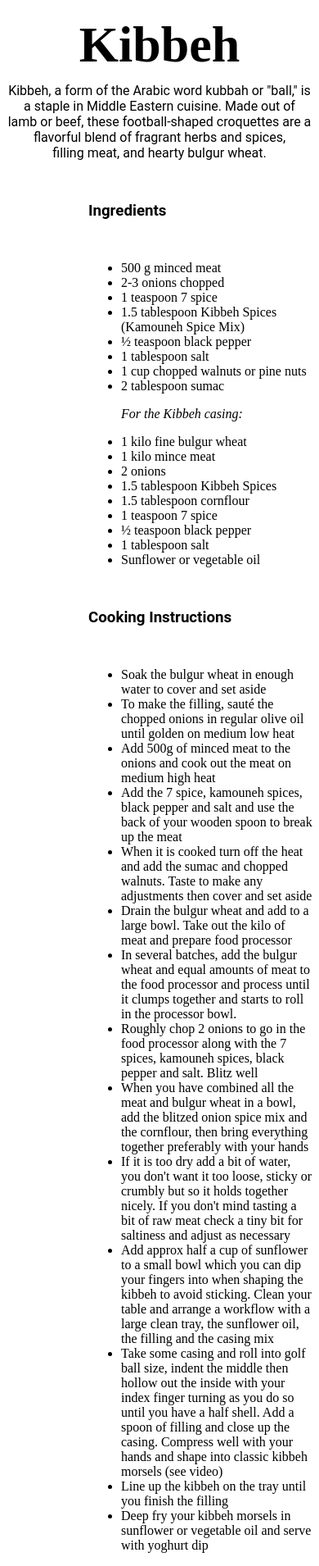
After one commit to ClayLogsdon/idm232-cml492, a PHP site: page /index.html in a window 390 px wide. The commit adds this page. Shown: the part 945-2855 px from the top of the page at 82% size. Run offline with PHP 8.4, Linux system fonts and the light colour scheme; some web fonts are replaced.

Commit message:
[Add] Filled out the site

```diff
--- /dev/null
+++ b/index.html
@@ -0,0 +1,162 @@
+<!DOCTYPE html>
+<html lang="en">
+
+
+<head>
+
+
+    <meta charset="UTF-8">
+    <meta http-equiv="X-UA-Compatible" content="IE=edge">
+    <meta name="viewport" content="width=device-width, initial-scale=1.0">
+    <title>Alpha Interaction</title>
+    <link rel="stylesheet" href="styles.css">
+
+
+</head>
+
+
+<body>
+
+    <div class="red-stripe-1">
+
+    </div>
+
+
+    <h1 class="logo">The Lebanese Cookbook</h1>
+
+    <div class="red-stripe-1">
+
+    </div>
+
+
+    <nav class="menu">
+      <ul>
+        <li><a href="http://www.jochaho.com/wordpress/">Home</a></li>
+        <li><a href="http://www.jochaho.com/wordpress/about-pritesh-badge/">Recipes</a></li>
+        <li><a href="http://www.jochaho.com/wordpress/category/news/">Log In</a></li>
+      </ul>
+    </nav>
+
+    <img class="food" src="https://thesaltandsweet.com/wp-content/uploads/2021/12/wp-1638652915919-720x720.jpg" alt="Girl in a jacket">
+
+    <h1 class="food-name">Kibbeh</h1>
+
+    <div class="description-box">
+
+
+    <p class="description">Kibbeh, a form of the Arabic word kubbah or "ball," is a staple in Middle
+        Eastern cuisine. Made out of <br> lamb or beef, these football-shaped croquettes are a flavorful
+        blend of fragrant herbs and spices, <br>filling meat, and hearty bulgur wheat.</p>
+
+
+    </div>
+
+    <h3 class="ingredients-title">Ingredients</h3>
+
+    <ul class="ingredients">
+<li>
+    500 g minced meat
+
+</li>
+<li>
+    2-3 onions chopped
+    <li>
+        1 teaspoon 7 spice
+    </li>
+    <li>
+        1.5 tablespoon Kibbeh Spices (Kamouneh Spice Mix)
+    </li>
+    <li>
+        ½ teaspoon black pepper
+    </li>
+    <li>
+        1 tablespoon salt
+    </li>
+    <li>
+        1 cup chopped walnuts or pine nuts
+    </li>
+    <li>
+        2 tablespoon sumac
+    </li>
+    <p style="font-style: italic">For the Kibbeh casing:</p>
+    <li>
+        1 kilo fine bulgur wheat
+    </li>
+<li>
+    1 kilo mince meat
+</li>
+<li>
+    2 onions
+</li>
+<li>
+    1.5 tablespoon Kibbeh Spices
+</li>
+<li>
+    1.5 tablespoon cornflour
+</li>
+<li>
+    1 teaspoon 7 spice
+</li>
+<li>
+½ teaspoon black pepper
+</li>
+<li>
+    1 tablespoon salt
+</li>
+<li>
+    Sunflower or vegetable oil
+</li>
+    </ul>
+
+
+    <h3 class="instructions-title">Cooking Instructions</h3>
+
+
+    <ul class="ingredients">
+        <li>
+            Soak the bulgur wheat in enough water to cover and set aside
+        </li>
+        <li>
+            To make the filling, sauté the chopped onions in regular olive oil until golden on medium low heat
+            <li>
+            Add 500g of minced meat to the onions and cook out the meat on medium high heat
+            </li>
+            <li>
+                Add the 7 spice, kamouneh spices, black pepper and salt and use the back of your wooden spoon to break up the meat
+            </li>
+            <li>
+                When it is cooked turn off the heat and add the sumac and chopped walnuts. Taste to make any adjustments then cover and set aside
+            </li>
+            <li>
+                Drain the bulgur wheat and add to a large bowl. Take out the kilo of meat and prepare food processor
+            </li>
+            <li>
+                In several batches, add the bulgur wheat and equal amounts of meat to the food processor and process until it clumps together and starts to roll in the processor bowl.
+            </li>
+            <li>
+                Roughly chop 2 onions to go in the food processor along with the 7 spices, kamouneh spices, black pepper and salt. Blitz well
+            </li>
+            <li>
+                When you have combined all the meat and bulgur wheat in a bowl, add the blitzed onion spice mix and the cornflour, then bring everything together preferably with your hands
+            </li>
+        <li>
+            If it is too dry add a bit of water, you don't want it too loose, sticky or crumbly but so it holds together nicely. If you don't mind tasting a bit of raw meat check a tiny bit for saltiness and adjust as necessary
+        </li>
+        <li>
+            Add approx half a cup of sunflower to a small bowl which you can dip your fingers into when shaping the kibbeh to avoid sticking. Clean your table and arrange a workflow with a large clean tray, the sunflower oil, the filling and the casing mix
+        </li>
+        <li>
+            Take some casing and roll into golf ball size, indent the middle then hollow out the inside with your index finger turning as you do so until you have a half shell. Add a spoon of filling and close up the casing. Compress well with your hands and shape into classic kibbeh morsels (see video)
+        </li>
+        <li>
+            Line up the kibbeh on the tray until you finish the filling
+
+        </li>
+        <li>
+            Deep fry your kibbeh morsels in sunflower or vegetable oil and serve with yoghurt dip
+        </li>
+            </ul>
+
+</body>
+
+</html>
--- /dev/null
+++ b/styles.css
@@ -0,0 +1,353 @@
+.body {
+    margin: 0px;
+    padding: 0px;
+    background-color: #FFFAF4;
+}
+
+.red-stripe-1 {
+    margin: 0;
+    padding: 0;
+    width: auto;
+    height: 70px;
+    background-color: red;
+}
+
+.logo {
+padding: 10px 0 0 0;
+text-align: center;
+color: green;
+font-family: 'Courgette';
+font-size: 40px;
+}
+
+/* latin-ext */
+@font-face {
+    font-family: 'Courgette';
+    font-style: normal;
+    font-weight: 400;
+    src: url(https://fonts.gstatic.com/s/courgette/v13/wEO_EBrAnc9BLjLQAUk1WPoK7Es.woff2) format('woff2');
+    unicode-range: U+0100-024F, U+0259, U+1E00-1EFF, U+2020, U+20A0-20AB, U+20AD-20CF, U+2113, U+2C60-2C7F, U+A720-A7FF;
+  }
+  /* latin */
+  @font-face {
+    font-family: 'Courgette';
+    font-style: normal;
+    font-weight: 400;
+    src: url(https://fonts.gstatic.com/s/courgette/v13/wEO_EBrAnc9BLjLQAUk1VvoK.woff2) format('woff2');
+    unicode-range: U+0000-00FF, U+0131, U+0152-0153, U+02BB-02BC, U+02C6, U+02DA, U+02DC, U+2000-206F, U+2074, U+20AC, U+2122, U+2191, U+2193, U+2212, U+2215, U+FEFF, U+FFFD;
+  }
+
+  /* latin-ext */
+  @font-face {
+    font-family: 'Updock';
+    font-style: normal;
+    font-weight: 400;
+    src: url(https://fonts.gstatic.com/s/updock/v2/nuF4D_3dVZ70UI9ihbi2200.woff2) format('woff2');
+    unicode-range: U+0100-024F, U+0259, U+1E00-1EFF, U+2020, U+20A0-20AB, U+20AD-20CF, U+2113, U+2C60-2C7F, U+A720-A7FF;
+  }
+  /* latin */
+  @font-face {
+    font-family: 'Updock';
+    font-style: normal;
+    font-weight: 400;
+    src: url(https://fonts.gstatic.com/s/updock/v2/nuF4D_3dVZ70UI9ii7i2.woff2) format('woff2');
+    unicode-range: U+0000-00FF, U+0131, U+0152-0153, U+02BB-02BC, U+02C6, U+02DA, U+02DC, U+2000-206F, U+2074, U+20AC, U+2122, U+2191, U+2193, U+2212, U+2215, U+FEFF, U+FFFD;
+  }
+
+
+.menu ul, .menu li {
+
+}
+
+.menu ul {
+    position: relative;
+    margin-top: 30px;
+
+    list-style: none;
+    width: 100%;
+    display: inline-block;
+    text-align: center;
+    padding: 0;
+
+/* turns the bar grey */
+list-style: none;
+background-color: #f2f2f2;
+border-bottom: 1px solid #ccc;
+border-top: 1px solid #ccc;
+margin-left: 0px;
+}
+
+.menu li {
+    display: inline-block;
+text-align:center;
+
+}
+
+.menu a {
+    color: #000;
+    display: block;
+    font: bold 12px/20px sans-serif;
+    padding: 10px 25px;
+    text-align: center;
+    text-decoration: none;
+    -webkit-transition: all .25s ease;
+    -moz-transition: all .25s ease;
+    -ms-transition: all .25s ease;
+    -o-transition: all .25s ease;
+    transition: all .25s ease;
+}
+
+.menu a:hover {
+    color: #0078D4;
+    display: block;
+    font: bold 12px/20px sans-serif;
+    padding: 10px 25px;
+    text-align: center;
+    text-decoration: none;
+    -webkit-transition: all .25s ease;
+    -moz-transition: all .25s ease;
+    -ms-transition: all .25s ease;
+    -o-transition: all .25s ease;
+    transition: all .25s ease;
+}
+
+
+.food {
+    width: 800px;
+    height: 530px;
+    display: block;
+    margin-left: auto;
+    margin-right: auto;
+    width: 50%;
+    position: relative;
+    margin-top: 20px;
+}
+
+.food-name {
+    padding: 0 0 10 0;
+    text-align: center;
+    color: #000;
+    font-family: 'Updock';
+    font-size: 62px;
+    font-weight: 600;
+    position: relative;
+    margin-top: 20px;
+}
+
+
+  .description {
+    font-family: 'Roboto';
+    text-align: center;
+    position: relative;
+    margin-top: -30px;
+  }
+
+.ingredients-title {
+    position: relative;
+    margin-left: 100px;
+    margin-top: 50px;
+    font-family: 'Roboto';
+}
+
+.ingredients {
+    position: relative;
+    margin-left: 100px;
+    margin-top: 50px;
+
+}
+
+.instructions-title {
+    position: relative;
+    margin-left: 100px;
+    margin-top: 50px;
+    font-family: 'Roboto';
+}
+
+
+.instructions {
+    position: relative;
+    margin-left: 100px;
+    margin-top: 50px;
+
+}
+
+
+@media only screen and (max-width: 768px) {
+
+    .body {
+        margin: 0px;
+        padding: 0px;
+        background-color: #FFFAF4;
+    }
+
+    .red-stripe-1 {
+        margin: 0;
+        padding: 0;
+        width: auto;
+        height: 70px;
+        background-color: red;
+    }
+
+    .logo {
+    padding: 10px 0 0 0;
+    text-align: center;
+    color: green;
+    font-family: 'Courgette';
+    font-size: 40px;
+    }
+
+    /* latin-ext */
+    @font-face {
+        font-family: 'Courgette';
+        font-style: normal;
+        font-weight: 400;
+        src: url(https://fonts.gstatic.com/s/courgette/v13/wEO_EBrAnc9BLjLQAUk1WPoK7Es.woff2) format('woff2');
+        unicode-range: U+0100-024F, U+0259, U+1E00-1EFF, U+2020, U+20A0-20AB, U+20AD-20CF, U+2113, U+2C60-2C7F, U+A720-A7FF;
+      }
+      /* latin */
+      @font-face {
+        font-family: 'Courgette';
+        font-style: normal;
+        font-weight: 400;
+        src: url(https://fonts.gstatic.com/s/courgette/v13/wEO_EBrAnc9BLjLQAUk1VvoK.woff2) format('woff2');
+        unicode-range: U+0000-00FF, U+0131, U+0152-0153, U+02BB-02BC, U+02C6, U+02DA, U+02DC, U+2000-206F, U+2074, U+20AC, U+2122, U+2191, U+2193, U+2212, U+2215, U+FEFF, U+FFFD;
+      }
+
+      /* latin-ext */
+      @font-face {
+        font-family: 'Updock';
+        font-style: normal;
+        font-weight: 400;
+        src: url(https://fonts.gstatic.com/s/updock/v2/nuF4D_3dVZ70UI9ihbi2200.woff2) format('woff2');
+        unicode-range: U+0100-024F, U+0259, U+1E00-1EFF, U+2020, U+20A0-20AB, U+20AD-20CF, U+2113, U+2C60-2C7F, U+A720-A7FF;
+      }
+      /* latin */
+      @font-face {
+        font-family: 'Updock';
+        font-style: normal;
+        font-weight: 400;
+        src: url(https://fonts.gstatic.com/s/updock/v2/nuF4D_3dVZ70UI9ii7i2.woff2) format('woff2');
+        unicode-range: U+0000-00FF, U+0131, U+0152-0153, U+02BB-02BC, U+02C6, U+02DA, U+02DC, U+2000-206F, U+2074, U+20AC, U+2122, U+2191, U+2193, U+2212, U+2215, U+FEFF, U+FFFD;
+      }
+
+
+    .menu ul, .menu li {
+
+    }
+
+    .menu ul {
+        position: relative;
+        margin-top: 30px;
+
+        list-style: none;
+        width: 100%;
+        display: inline-block;
+        text-align: center;
+        padding: 0;
+
+    /* turns the bar grey */
+    list-style: none;
+    background-color: #f2f2f2;
+    border-bottom: 1px solid #ccc;
+    border-top: 1px solid #ccc;
+    margin-left: 0px;
+    }
+
+    .menu li {
+        display: inline-block;
+    text-align:center;
+
+    }
+
+    .menu a {
+        color: #000;
+        display: block;
+        font: bold 12px/20px sans-serif;
+        padding: 10px 25px;
+        text-align: center;
+        text-decoration: none;
+        -webkit-transition: all .25s ease;
+        -moz-transition: all .25s ease;
+        -ms-transition: all .25s ease;
+        -o-transition: all .25s ease;
+        transition: all .25s ease;
+    }
+
+    .menu a:hover {
+        color: #0078D4;
+        display: block;
+        font: bold 12px/20px sans-serif;
+        padding: 10px 25px;
+        text-align: center;
+        text-decoration: none;
+        -webkit-transition: all .25s ease;
+        -moz-transition: all .25s ease;
+        -ms-transition: all .25s ease;
+        -o-transition: all .25s ease;
+        transition: all .25s ease;
+    }
+
+
+    .food {
+        width: 800px;
+        height: 530px;
+        display: block;
+        margin-left: auto;
+        margin-right: auto;
+        width: 50%;
+        position: relative;
+        margin-top: 20px;
+    }
+
+    .food-name {
+        padding: 0 0 10 0;
+        text-align: center;
+        color: #000;
+        font-family: 'Updock';
+        font-size: 62px;
+        font-weight: 600;
+        position: relative;
+        margin-top: 20px;
+    }
+
+
+      .description {
+        font-family: 'Roboto';
+        text-align: center;
+        position: relative;
+        margin-top: -30px;
+      }
+
+    .ingredients-title {
+        position: relative;
+        margin-left: 100px;
+        margin-top: 50px;
+        font-family: 'Roboto';
+    }
+
+    .ingredients {
+        position: relative;
+        margin-left: 100px;
+        margin-top: 50px;
+
+    }
+
+    .instructions-title {
+        position: relative;
+        margin-left: 100px;
+        margin-top: 50px;
+        font-family: 'Roboto';
+    }
+
+
+    .instructions {
+        position: relative;
+        margin-left: 100px;
+        margin-top: 50px;
+
+    }
+
+
+
+
+}
```
Also changed, not shown: footer.php (+3 -7 lines), header.php (+12 -3 lines), index.php (+132 -19 lines).
